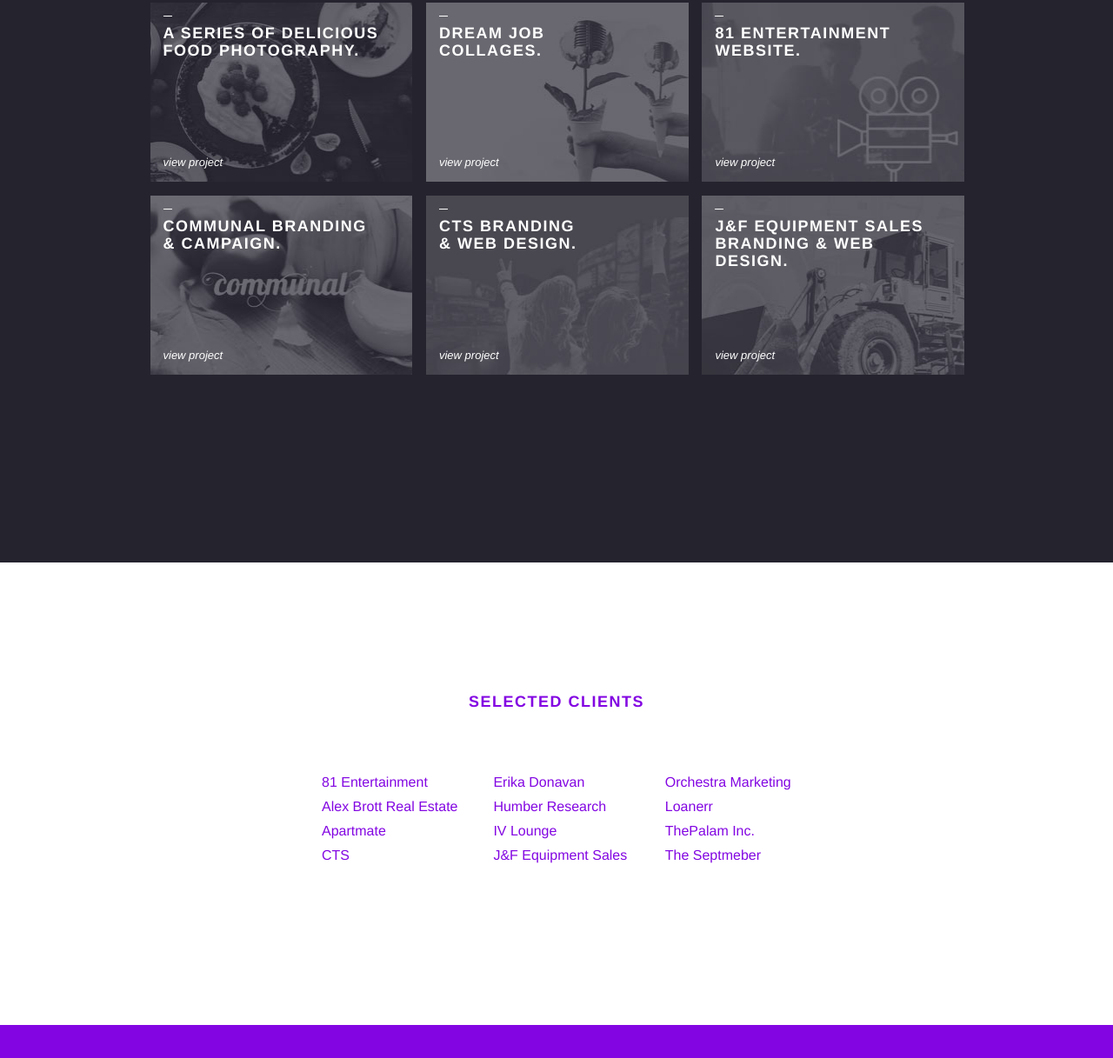
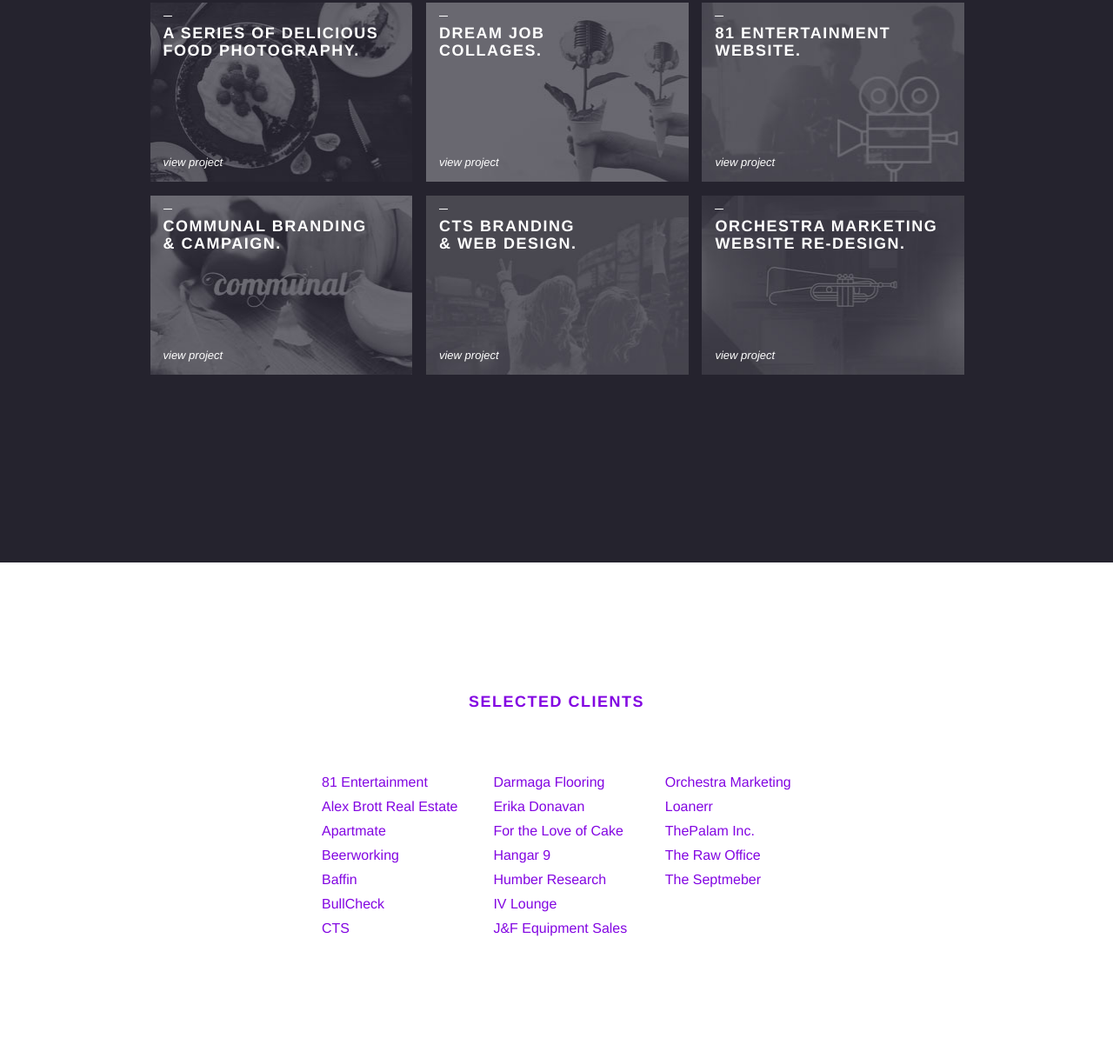
Before and after one commit to kellyannmcnamara01/portfoliosite01, a plain HTML site: page idea2/index.html in a window 1280 px wide. Shown: the part 3211-4428 px from the top of the page at 87% size. Drawn offline with nearby package versions, Linux system fonts and the light colour scheme.

Commit message:
added another prpject

```diff
--- a/idea2/index.html
+++ b/idea2/index.html
@@ -277,9 +277,9 @@
                 </div>
                 <div class="col-3">
                     <div class="folio-thumb" id="folio-thumb-6">
-                        <a href="https://www.behance.net/gallery/52918743/J-F-Equipment-Sales" target="_blank">
+                        <a href="https://www.behance.net/gallery/53032883/Orchestra-Website" target="_blank">
                             <span></span>
-                            <h4>J&amp;F Equipment Sales <br> branding &amp; web design.</h4>
+                            <h4>Orchestra Marketing Website Re-Design.</h4>
                             <p>view project</p>
                         </a>
                     </div>
@@ -297,10 +297,16 @@
                         <li>81 Entertainment</li>
                         <li>Alex Brott Real Estate</li>
                         <li>Apartmate</li>
+                        <li>Beerworking</li>
+                        <li>Baffin</li>
+                        <li>BullCheck</li>
                         <li>CTS</li>
                     </ul>
                     <ul class="col-3">
+                        <li>Darmaga Flooring</li>
                         <li>Erika Donavan</li>
+                        <li>For the Love of Cake</li>
+                        <li>Hangar 9</li>
                         <li>Humber Research</li>
                         <li>IV Lounge</li>
                         <li>J&amp;F Equipment Sales</li>
@@ -309,6 +315,7 @@
                         <li>Orchestra Marketing</li>
                         <li>Loanerr</li>
                         <li>ThePalam Inc.</li>
+                        <li>The Raw Office</li>
                         <li>The Septmeber</li>
                     </ul>
                     <div class="clear"></div>
--- a/idea2/main.css
+++ b/idea2/main.css
@@ -474,7 +474,7 @@ nav ul li a:hover, nav ul li a:active {
     background-image: url("opt-imgs/folio-thumbnail-05.jpg");
 }
 #folio-thumb-6 {
-    background-image: url("opt-imgs/folio-thumbnail-06.jpg");
+    background-image: url("opt-imgs/folio-thumbnail-07.jpg");
 }
 
 .folio-thumb span {
```
Also changed, not shown: idea2/opt-imgs/folio-thumbnail-07.jpg (added).
